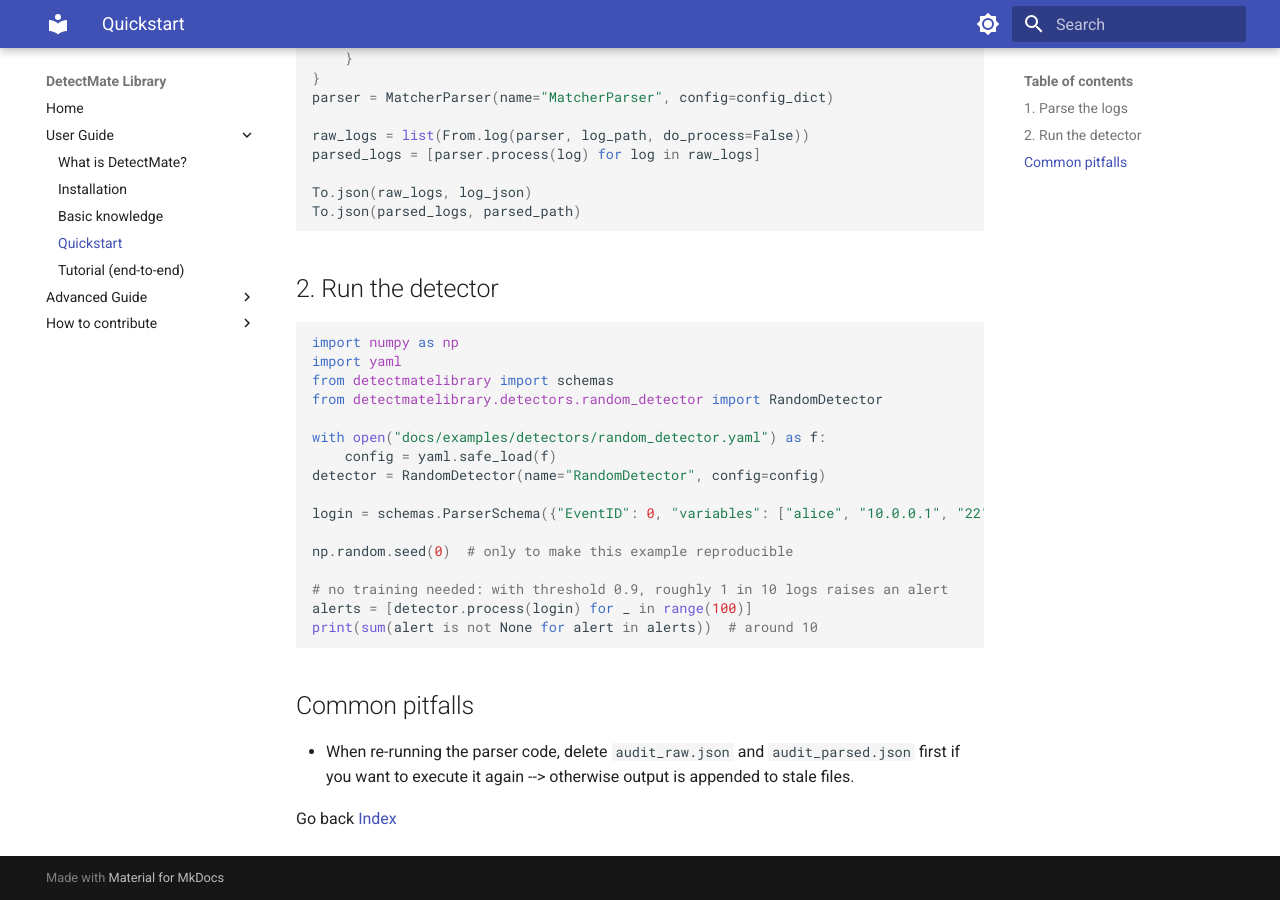
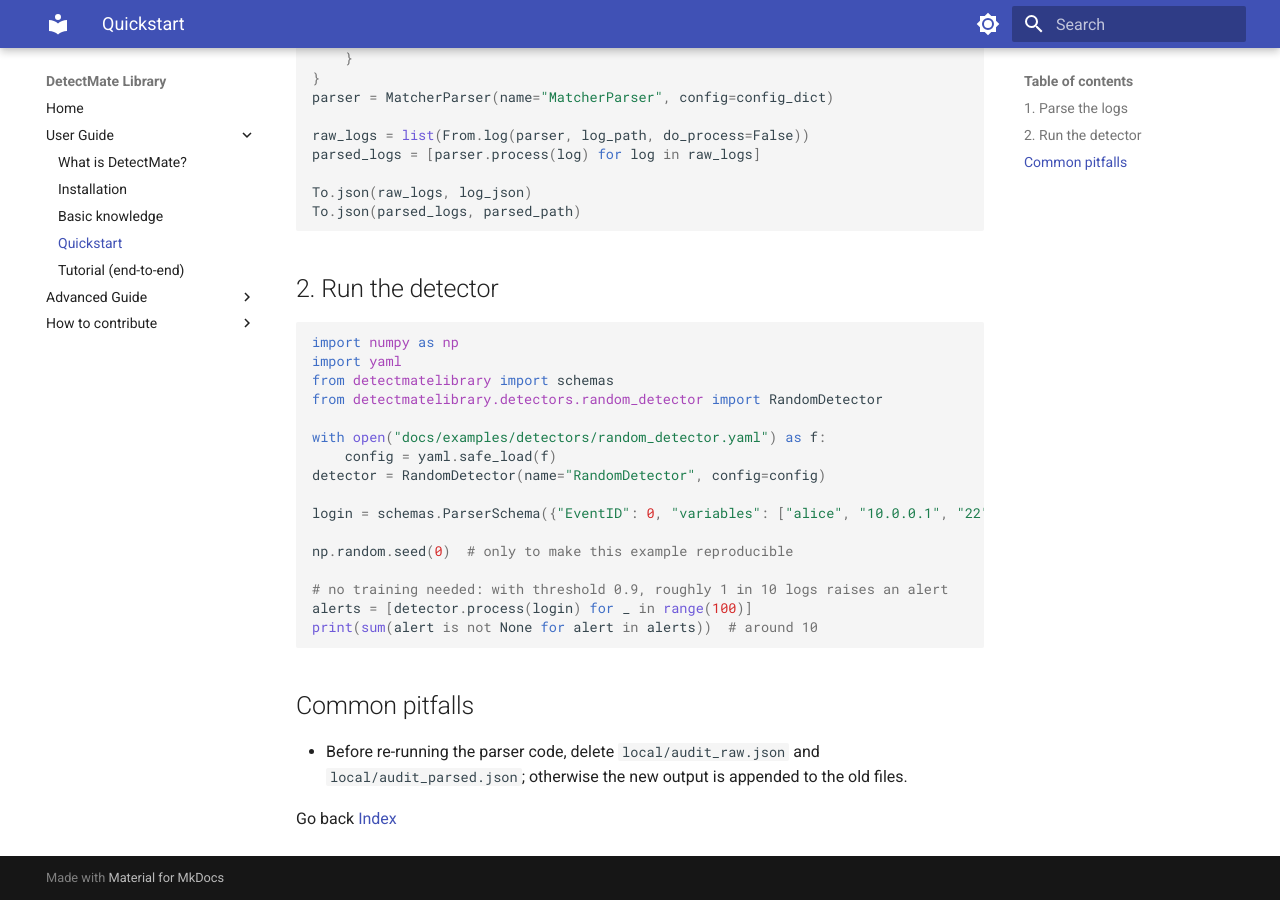
Before and after one commit to ait-detectmate/DetectMateLibrary, an MkDocs documentation site: the page built from docs/user_guide/quickstart.md, in a window 1280 px wide and 900 px high, scrolled down 670 px. Built offline with MkDocs 1.6.1 and Material for MkDocs 9.7.7, drawn with Linux system fonts in a browser that asks for light colours.

Commit message:
correct file location

````diff
--- a/docs/user_guide/quickstart.md
+++ b/docs/user_guide/quickstart.md
@@ -18,7 +18,7 @@ detector to check whether the dataset contains anomalies. We use the
 ```
 ## Common pitfalls
 
-* When re-running the parser code, delete `audit_raw.json` and `audit_parsed.json`
-  first if you want to execute it again --> otherwise output is appended to stale files.
+* Before re-running the parser code, delete `local/audit_raw.json` and
+  `local/audit_parsed.json`; otherwise the new output is appended to the old files.
 
 Go back [Index](../index.md)
````
